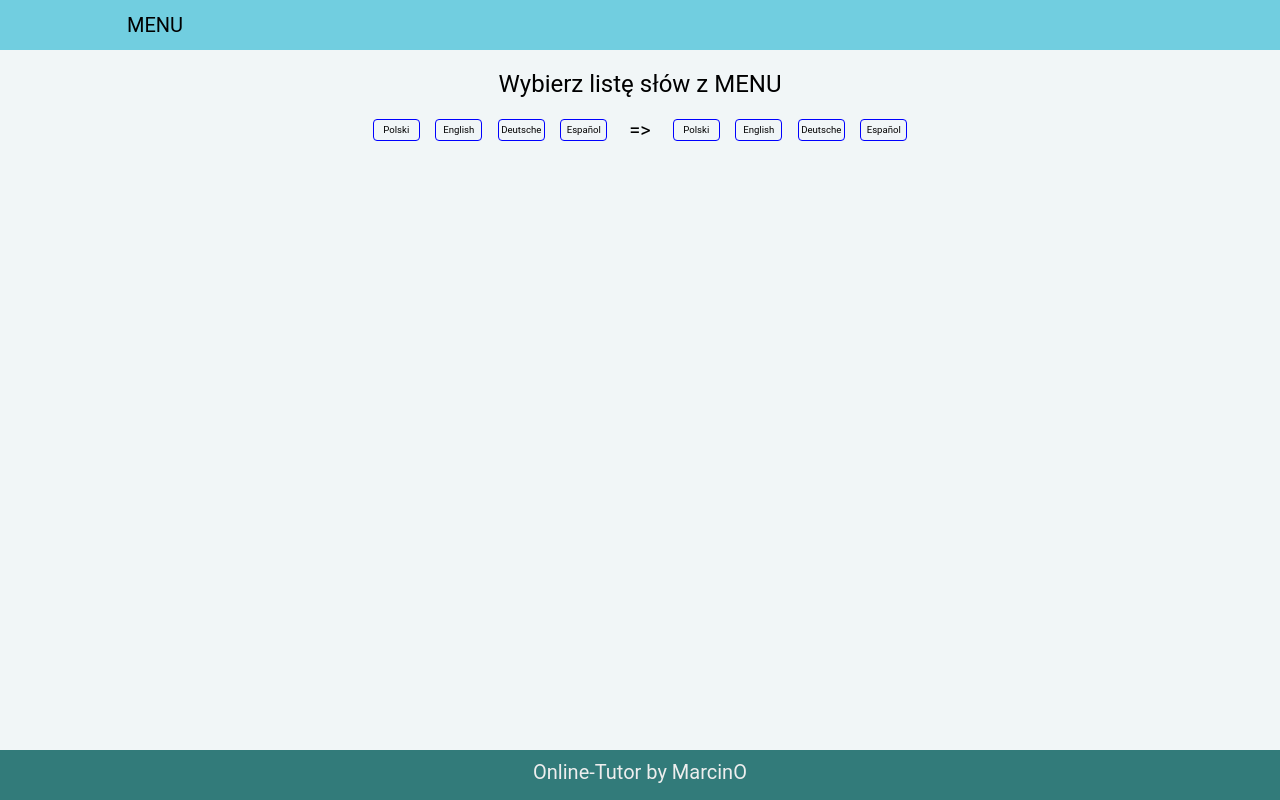
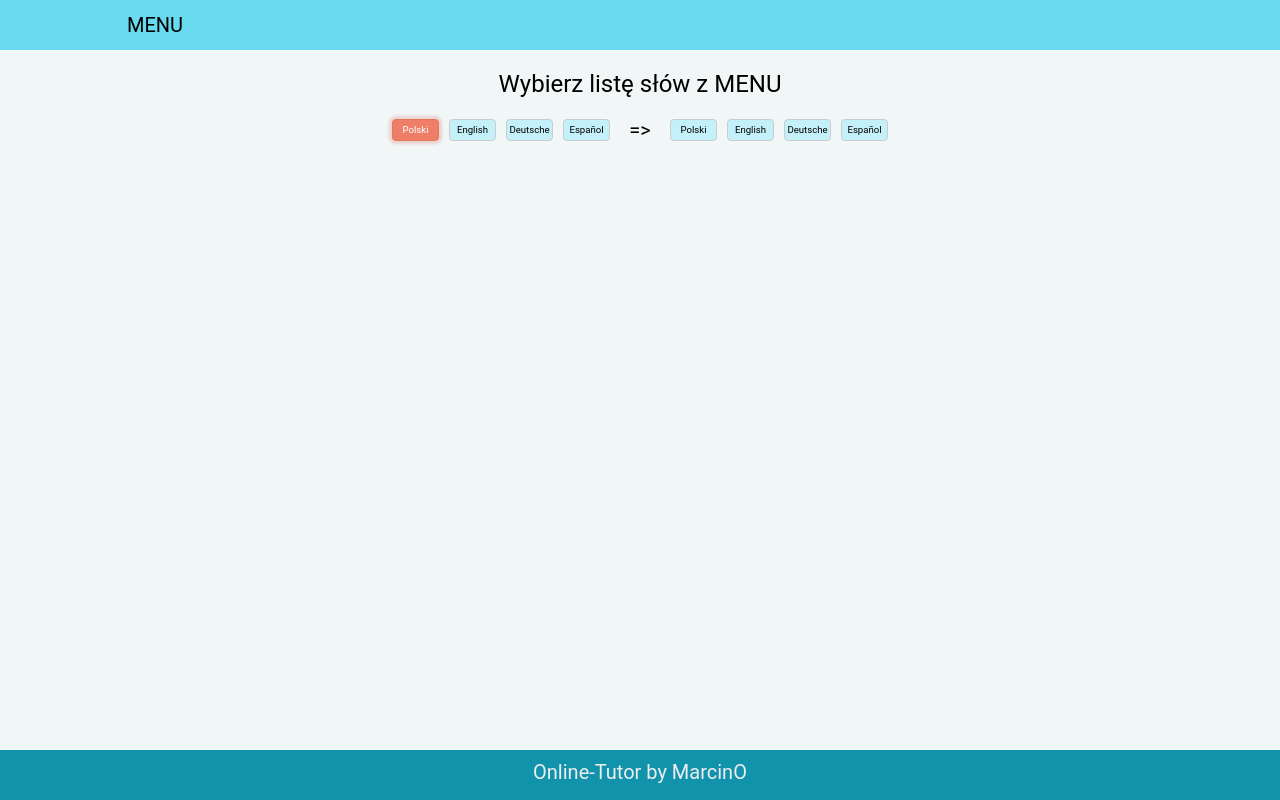
Before and after one commit to MarcinOstaszewski/online-tutor, a React (Create React App) app: page / in a window 1280 px wide. Built offline with nearby package versions, Linux system fonts and the light colour scheme.

Commit message:
add Active class for selected language

```diff
--- a/src/components/Main/Main.js
+++ b/src/components/Main/Main.js
@@ -22,6 +22,7 @@ class Main extends Component {
         answerText: '',
         answerColor: 'black',
         currentKeysArray: [],
+        langsActive: "qpol",
     }
 
     wordsLists = {
@@ -52,18 +53,26 @@ class Main extends Component {
         })
     }
 
+    partAnsw = {
+        pol: " to po ",
+        eng: " is in ",
+        ger: " ist IM ",
+        esp: " es UN "
+    }
+
     checkAnswer = () => {
         const q = this.state.question;
         const givenAnswer = this.state.answerText;
         const a = this.state.answer;
         const currKeysArr = this.state.currentKeysArray;
         const currKey = currKeysArr[this.state.currKey];
+        const part1 = this.partAnsw[this.state.chosenLanguageQuestion]
 
         if (a === givenAnswer) {
             currKeysArr.splice(this.state.currKey, 1);
             let question, ansColor;
             if (currKeysArr.length > 0) {
-                question = "DOBRZE! " + q + ' to po angielsku ' + givenAnswer + '!';
+                question = "DOBRZE! " + q + part1 + 'angielsku ' + givenAnswer + '!';
                 ansColor = 'green';
             } else {
                 question = "WSPANIALE, poznałeś wszystkie słowa z listy!!!";
@@ -78,7 +87,7 @@ class Main extends Component {
         } else {
             currKeysArr.push(currKey)
             this.setState({
-                question: "Niestety... " + q + ' to po angielsku ' + a + '!',
+                question: "Niestety... " + q + part1 + 'angielsku ' + a + '!',
                 answerColor: 'red',
                 answerText: '',
                 currentKeysArray: currKeysArr
@@ -131,15 +140,23 @@ class Main extends Component {
     }
 
     languageChosenHandler = e => {
-        // console.log(e.target.innerText)
-        console.log(e.target.id)
-        // console.log(e.target.getAttribute('role'))
+        let clicked = e.target.id;
+        let dir = clicked.slice(0,1);
+        let lang = clicked.slice(1);
+        dir === "q" ? this.setState({
+            chosenLanguageQuestion: lang,
+            langsActive: clicked
+        }) : this.setState({
+            chosenLanguageAnswer: lang,
+            langsActive: clicked
+        })
     }
 
-    componentDidUpdate = () => {
-        console.log('updated!')
-        console.log(this.state.chosenListName)
-    }
+
+
+    // componentDidUpdate = () => {
+    //     console.log(this.state.langsActive)
+    // }
 
     render() {
         const chosenListNameText = this.state.chosenListName === ""
@@ -154,7 +171,6 @@ class Main extends Component {
                         wordListClicked={this.wordListChosen}
                         wordsLists={this.wordsLists}
                         />
-					{/* <div className={styles.NavBar}>NAVBAR</div> */}
 				</header>
 
                 <main className={styles.Centered} >
@@ -165,6 +181,7 @@ class Main extends Component {
                     <LanguagesSelector
                         languages={this.languages}
                         langChosenHandler={this.languageChosenHandler}
+                        isActive={this.state.langsActive}
                         />
 
                     <div className={styles.questionDiv}
--- a/src/components/Main/Main.module.css
+++ b/src/components/Main/Main.module.css
@@ -1,6 +1,6 @@
 header {
   height: 50px;
-  background-color: #71cee0;
+  background-color: #68d9ef;
   display: flex;
   flex-direction: row;
   justify-content: space-between;
@@ -26,7 +26,7 @@ footer {
   height: 40px;
   padding-top: 10px;
   color: #eee;
-  background-color: #327b7a;
+  background-color: #1293ac;
 }
 
 .Centered  {
--- a/src/containers/LanguagesSelector/LanguageSelect/LanguageItem/LanguageItem.js
+++ b/src/containers/LanguagesSelector/LanguageSelect/LanguageItem/LanguageItem.js
@@ -4,10 +4,17 @@ import styles from './LanguageItem.module.css';
 
 const LanguageItem = (props) => {
 
-    return ( <div className={styles.LanguageItem}
+    let isActive;
+    if (props.isActive === props.role+props.code) {
+
+        console.log(props.isActive)
+        isActive = styles.Active;
+    }
+
+    return ( <div className={[styles.LanguageItem, isActive].join(' ')}
                 onClick={props.langClicked}
-                // role={props.role}
-                // code={props.code}
+                role={props.role}
+                code={props.code}
                 id={props.role+props.code}
                 >{props.langName}</div> );
 }
--- a/src/containers/LanguagesSelector/LanguageSelect/LanguageItem/LanguageItem.module.css
+++ b/src/containers/LanguagesSelector/LanguageSelect/LanguageItem/LanguageItem.module.css
@@ -1,9 +1,19 @@
 .LanguageItem {
     width: 45px;
     height: 20px;
-    border: 1px solid blue;
+    margin: 5px;
+    border: 1px solid #ccc;
+    background-color: #c4f0f9;
     border-radius: 4px;
     font-size: 0.6rem;
     line-height: 1.2rem;
     cursor: pointer;
+    transition: 0.25s;
 }
+.Active {
+    border: 1px solid #e27760;
+    background-color: #ef7e68;
+    color: white;
+    box-shadow: 0px 0px 3px 3px #d2675040;
+    transition: 0.25s;
+}
--- a/src/containers/LanguagesSelector/LanguageSelect/LanguageSelect.js
+++ b/src/containers/LanguagesSelector/LanguageSelect/LanguageSelect.js
@@ -10,8 +10,9 @@ const LanguageSelect = (props) => {
         return <LanguageItem
             langName={props.languages[key]}
             role={props.role}
+            code={key}
             key={key}
-            code={key}
+            isActive={props.isActive}
             langClicked={props.languageClicked}
             />
     })
--- a/src/containers/LanguagesSelector/LanguageSelect/LanguageSelect.module.css
+++ b/src/containers/LanguagesSelector/LanguageSelect/LanguageSelect.module.css
@@ -1,6 +1,6 @@
 .LanguageSelect {
     height: 40px;
-    width: 250px;
+    /* width: 250px; */
     display: flex;
     flex-direction: row;
     justify-content: space-around;
--- a/src/containers/LanguagesSelector/LanguagesSelector.js
+++ b/src/containers/LanguagesSelector/LanguagesSelector.js
@@ -10,12 +10,16 @@ const LanguagesSelector = (props) => {
             <LanguageSelect
                 languageClicked={props.langChosenHandler}
                 languages={props.languages}
-                role="q" />
-            <div>=></div>
+                isActive={props.isActive}
+                role="q"
+                />
+            <div className={styles.Divider}> => </div>
             <LanguageSelect
                 languageClicked={props.langChosenHandler}
                 languages={props.languages}
-                role="a" />
+                isActive={props.isActive}
+                role="a"
+                />
         </div>
      );
 }
--- a/src/containers/LanguagesSelector/LanguagesSelector.module.css
+++ b/src/containers/LanguagesSelector/LanguagesSelector.module.css
@@ -1,9 +1,12 @@
 .Centered {
-    height: 40px;
-    width: 550px;
     margin: 10px;
     display: flex;
     flex-flow: row nowrap;
     justify-content: space-between;
+}
+.Divider {
+    width: 50px;
+    display: flex;
+    justify-content: center;
     align-items: center;
 }
```
